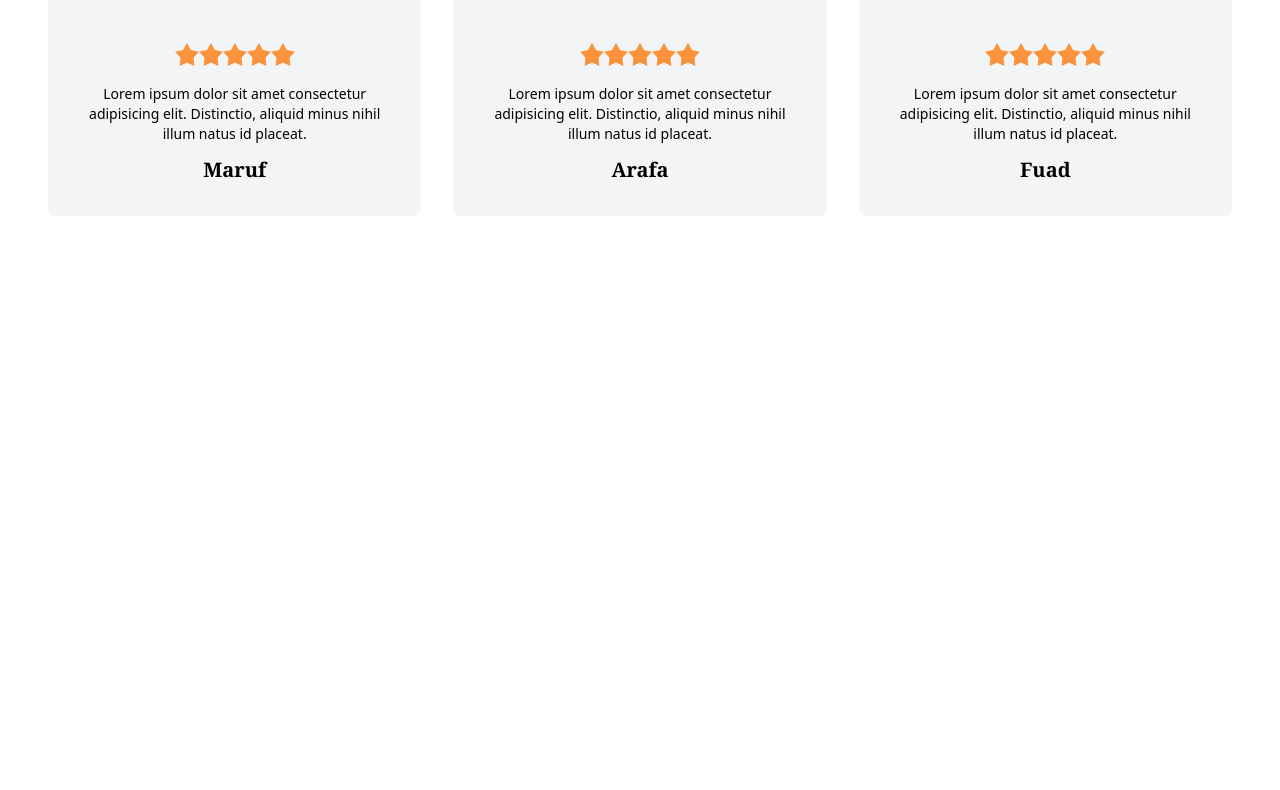
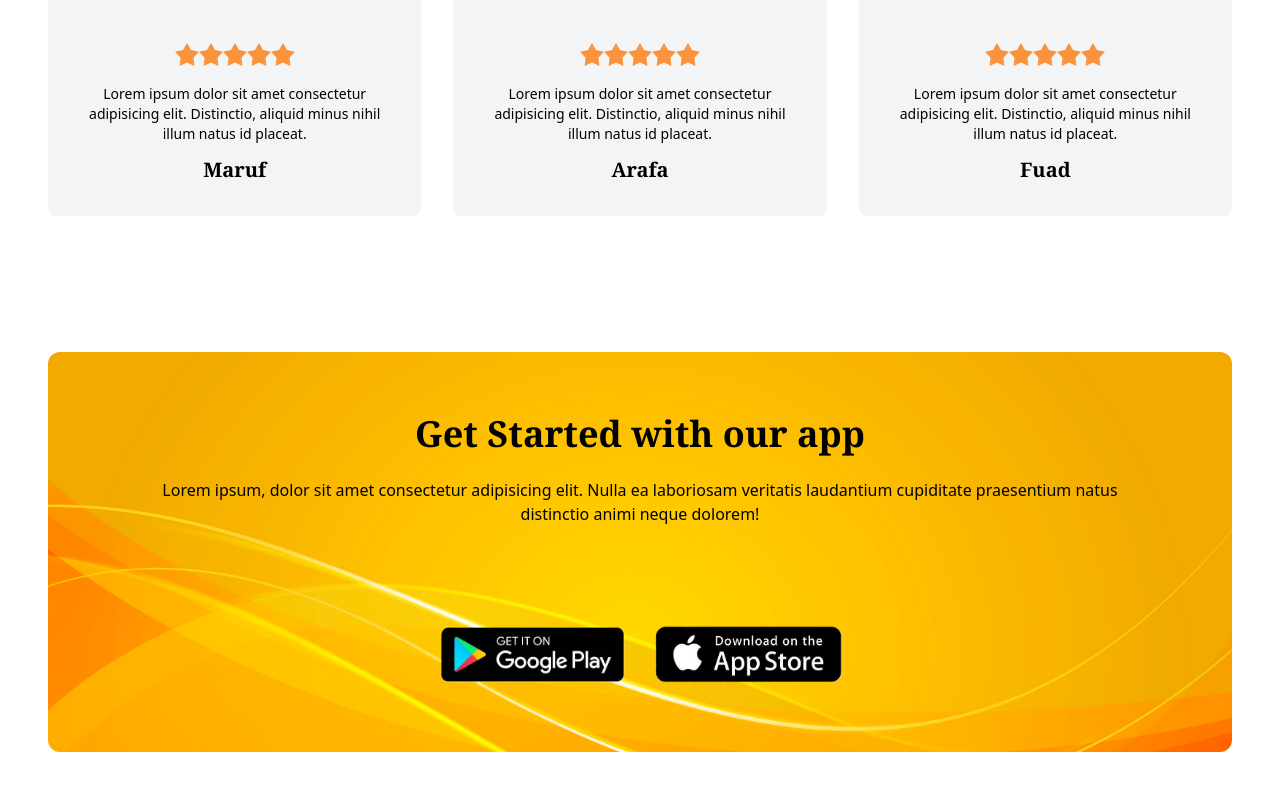
Before and after one commit to MdFuadAmir/car-rente-bd, a React (Vite) app: page / in a window 1280 px wide. Shown: the part 2726-3516 px from the top of the page. Before the commit the page ends 3038 px from the top, so only its background shows below. Built offline with nearby package versions, Linux system fonts and the light colour scheme.

Commit message:
added app store banner section complete

```diff
--- /dev/null
+++ b/src/Components/AppStoreBanner/AppStoreBanner.jsx
@@ -0,0 +1,37 @@
+// import React from 'react';
+import img1 from "../../assets/website/pattern.jpeg"
+import img2 from "../../assets/website/play_store.png"
+import img3 from "../../assets/website/app_store.png"
+const bannerImage ={
+    backgroundImage: `url(${img1})`,
+    backgroundRepet: "no-repeat",
+    backgroundSize:"cover",
+    backgroundPosition: "center",
+    hight: "100%",
+    width: "100%"
+}
+
+const AppStoreBanner = () => {
+    return (
+        <div className="bg-white dark:bg-black py-10">
+            <div className="container">
+            <div className="text-black sm:min-h-[400px] sm:grid sm:place-items-center rounded-xl p-4" style={bannerImage}>
+                <div className=" space-y-6 max-w-xlmx-auto">
+                    <h1 className="text-2xl text-center sm:text-4xl font-semibold font-serif">Get Started with our app</h1>
+                    <p className="text-center sm:px-20">Lorem ipsum, dolor sit amet consectetur adipisicing elit. Nulla ea laboriosam veritatis laudantium cupiditate praesentium natus distinctio animi neque dolorem!</p>
+                </div>
+                <div className="flex justify-center flex-wrap items-center gap-4">
+                        <a href="/">
+                            <img src={img2} alt="PlayStore" className="max-w-[150px] sm:max-w-[120px] md:max-w-[200px]"/>
+                        </a>
+                        <a href="/">
+                            <img src={img3} alt="AppStore" className="max-w-[150px] sm:max-w-[120px] md:max-w-[200px]"/>
+                        </a>
+                </div>
+            </div>
+        </div>
+        </div>
+    );
+};
+
+export default AppStoreBanner;
--- a/src/Components/Home/Home.jsx
+++ b/src/Components/Home/Home.jsx
@@ -5,11 +5,13 @@ import About from '../About/About';
 import Services from '../Services/Services';
 import CarList from '../CarList/CarList';
 import Review from '../Review/Review';
+import AppStoreBanner from '../AppStoreBanner/AppStoreBanner';
 
 const Home = () => {
     const [theme, setTheme] = React.useState(localStorage.getItem("theme") ?  localStorage.getItem("theme") : "light");
-    const element = document.documentElement;
+
     useEffect(() =>{
+        const element = document.documentElement;
         if(theme == "dark"){
             element.classList.add("dark");
             localStorage.setItem("theme", "dark");
@@ -18,7 +20,6 @@ const Home = () => {
             element.classList.remove("dark");
             localStorage.setItem("theme", "light");
         }
-
     },[theme])
     return (
         <div>
@@ -28,6 +29,7 @@ const Home = () => {
             <Services />
             <CarList />
             <Review />
+            <AppStoreBanner />
         </div>
     );
 };
--- a/src/Components/Services/Services.jsx
+++ b/src/Components/Services/Services.jsx
@@ -37,7 +37,7 @@ const Services = () => {
                 <div className="grid grid-cols-1 md:grid-cols-2 lg:grid-cols-3 gap-4">
                     {
                         skillData.map((skill) => (
-                            <div key={skill.id} className="card text-center group space-y-3 sm:space-y-6 p-4 sm:py-16 bg-dark hover:bg-primary duration-500 hover:text-black rounded-lg">
+                            <div key={skill.id} className="card text-center group space-y-3 sm:space-y-6 p-4 sm:py-16 bg-dark hover:bg-primary duration-500 hover:text-black text-white rounded-lg">
                                 <div className="grid place-items-center">
                                     {skill.icon}
                                 </div>
```
